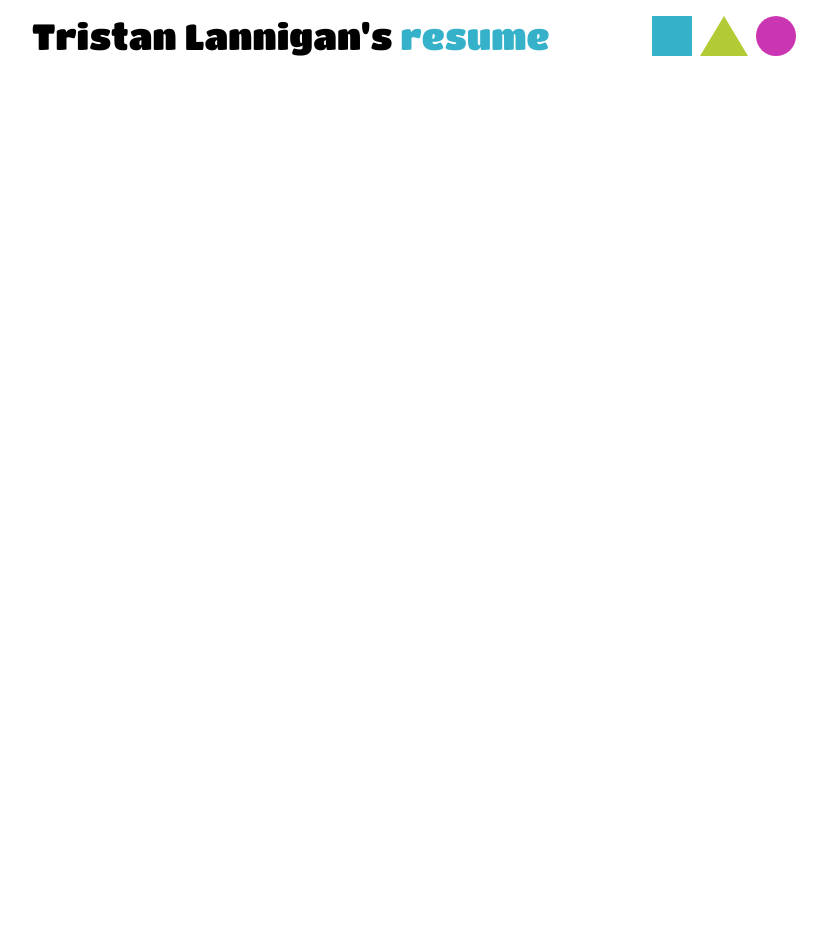
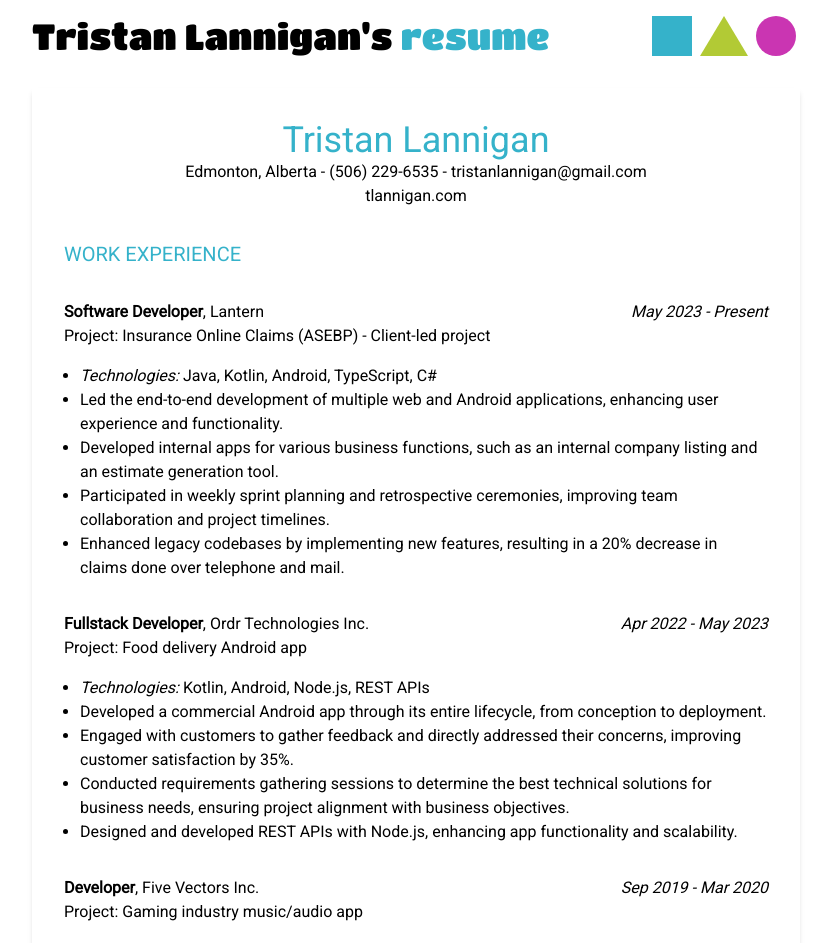
Before and after one commit to tlannigan/portfolio, a Next.js app: page /resume in a window 1280 px wide. Shown: the top 943 px of the page, without its empty margins (224-1051 px from the left). Before the commit the page ends 832 px from the top, so only its background shows below. Built offline with nearby package versions, Linux system fonts and the light colour scheme.

Commit message:
Add components to resume page
- Stop navbar links from trying to open current page

```diff
--- a/app/about/page.tsx
+++ b/app/about/page.tsx
@@ -2,10 +2,11 @@ import Navbar from '@/components/navbar'
 import { Page } from '../enums'
 
 export default function AboutPage() {
+    const page = Page.About
     return (
         <div className="min-h-dvh mx-auto py-4 overflow-hidden">
-            <div className="xl:container !max-w-screen-md flex flex-col gap-y-8 min-h-dvh mx-auto">
-                <Navbar page={Page.About} />
+            <div className="xl:container !max-w-screen-md h-full flex flex-col gap-y-8 mx-auto">
+                <Navbar page={page} />
             </div>
         </div>
     )
--- a/app/projects/page.tsx
+++ b/app/projects/page.tsx
@@ -6,10 +6,11 @@ import digYourselfOut from '@/public/digyourselfout.png'
 import apollo from '@/public/apollo.jpg'
 
 export default function ProjectsPage() {
+    const page = Page.Projects
     return (
         <div className="min-h-dvh mx-auto py-4 overflow-hidden">
-            <div className="xl:container !max-w-screen-md flex flex-col gap-y-8 min-h-dvh mx-auto">
-                <Navbar page={Page.Projects} />
+            <div className="xl:container !max-w-screen-md h-full flex flex-col gap-y-8 mx-auto">
+                <Navbar page={page} />
                 <div className='flex flex-col mt-8'>
                     <Project
                         src={ordr}
--- a/app/resume/page.tsx
+++ b/app/resume/page.tsx
@@ -1,11 +1,14 @@
 import Navbar from '@/components/navbar';
 import { Page } from '../enums';
+import Resume from '@/components/resume';
 
 export default function ResumePage() {
+    const page = Page.Resume
     return (
         <div className="min-h-dvh mx-auto py-4 overflow-hidden">
-            <div className="xl:container !max-w-screen-md flex flex-col gap-y-8 min-h-dvh mx-auto">
-                <Navbar page={Page.Resume} />
+            <div className="xl:container !max-w-screen-md h-full flex flex-col gap-y-8 mx-auto">
+                <Navbar page={page} />
+                <Resume />
             </div>
         </div>
     )
--- /dev/null
+++ b/components/education.tsx
@@ -0,0 +1,19 @@
+interface EducationProps {
+    name: string
+    startDate: string
+    endDate: string
+    institution: string
+    location: string
+}
+
+export default function Education({ name, startDate, endDate, institution, location }: EducationProps) {
+    return (
+        <div className='mb-8'>
+            <div className='flex flex-wrap justify-between'>
+                <p className='font-bold'>{name}</p>
+                <p className='italic'>{startDate} - {endDate}</p>
+            </div>
+            <p>{institution} - {location}</p>
+        </div>
+    )
+}
--- /dev/null
+++ b/components/job.tsx
@@ -0,0 +1,46 @@
+interface JobProps {
+    jobTitle: string
+    company: string
+    startDate: string
+    endDate: string
+    projectDescription: string
+    technologies: string[]
+    jobDescriptions: string[]
+}
+
+export default function Job({
+    jobTitle,
+    company,
+    startDate,
+    endDate,
+    projectDescription,
+    technologies,
+    jobDescriptions,
+}: JobProps) {
+    const descriptions = jobDescriptions.map((d, i) => {
+        return (
+            <li key={i} className="ml-4">
+                {d}
+            </li>
+        )
+    })
+    return (
+        <div className='mb-8'>
+            <div className="flex flex-wrap justify-between">
+                <p>
+                    <span className="font-bold">{jobTitle}</span>, {company}
+                </p>
+                <p className="italic">
+                    {startDate} - {endDate}
+                </p>
+            </div>
+            <p className="mb-4">Project: {projectDescription}</p>
+            <ul className="list-disc">
+                <li className="ml-4">
+                    <span className="italic">Technologies:</span> {technologies.join(', ')}
+                </li>
+                {descriptions}
+            </ul>
+        </div>
+    )
+}
--- a/components/navbarHeading.tsx
+++ b/components/navbarHeading.tsx
@@ -1,5 +1,6 @@
 import { Page } from '@/app/enums'
 import { titanOne } from '@/app/fonts'
+import Link from 'next/link'
 
 interface NavbarHeadingProps {
     page: Page
@@ -9,17 +10,27 @@ export default function NavbarHeading({ page }: NavbarHeadingProps) {
     const getSpan = () => {
         switch (page) {
             case Page.Resume:
-                return <span>Tristan Lannigan&apos;s <span className='text-[#35B2CA]'>resume</span></span>
+                return (
+                    <span>
+                        <Link href="/" className="hover:underline">Tristan Lannigan</Link>&apos;s <span className="text-[#35B2CA]">resume</span>
+                    </span>
+                )
             case Page.Projects:
-                return <span>Tristan Lannigan&apos;s <span className='text-[#B2CA35]'>projects</span></span>
+                return (
+                    <span>
+                        <Link href="/" className="hover:underline">Tristan Lannigan</Link>&apos;s <span className="text-[#B2CA35]">projects</span>
+                    </span>
+                )
             case Page.About:
-                return <span><span className='text-[#CA35B2]'>About</span> Tristan Lannigan</span>
+                return (
+                    <span>
+                        <span className="text-[#CA35B2]">About</span> <Link href="/" className="hover:underline">Tristan Lannigan</Link>
+                    </span>
+                )
             default:
                 return <span>Tristan Lannigan</span>
         }
     }
 
-    return (
-        <h1 className={`${titanOne.className} text-4xl`}>{getSpan()}</h1>
-    )
+    return <h1 className={`${titanOne.className} text-4xl`}>{getSpan()}</h1>
 }
--- /dev/null
+++ b/components/resume.tsx
@@ -0,0 +1,102 @@
+import Job from './job'
+import Education from './education'
+
+export default function Resume() {
+    return (
+        <div className='shadow-md p-8'>
+            <div className="mb-8">
+                <h2 className="text-center text-4xl text-[#35B2CA]">Tristan Lannigan</h2>
+                <p className="text-center">Edmonton, Alberta - (506) 229-6535 - tristanlannigan@gmail.com</p>
+                <p className="text-center">tlannigan.com</p>
+            </div>
+            <div>
+                <h3 className="text-xl mb-8 text-[#35B2CA]">WORK EXPERIENCE</h3>
+                <Job
+                    jobTitle="Software Developer"
+                    company="Lantern"
+                    startDate="May 2023"
+                    endDate="Present"
+                    projectDescription="Insurance Online Claims (ASEBP) - Client-led project"
+                    technologies={['Java', 'Kotlin', 'Android', 'TypeScript', 'C#']}
+                    jobDescriptions={[
+                        'Led the end-to-end development of multiple web and Android applications, enhancing user experience and functionality.',
+                        'Developed internal apps for various business functions, such as an internal company listing and an estimate generation tool.',
+                        'Participated in weekly sprint planning and retrospective ceremonies, improving team collaboration and project timelines.',
+                        'Enhanced legacy codebases by implementing new features, resulting in a 20% decrease in claims done over telephone and mail.',
+                    ]}
+                />
+                <Job
+                    jobTitle="Fullstack Developer"
+                    company="Ordr Technologies Inc."
+                    startDate="Apr 2022"
+                    endDate="May 2023"
+                    projectDescription="Food delivery Android app"
+                    technologies={['Kotlin', 'Android', 'Node.js', 'REST APIs']}
+                    jobDescriptions={[
+                        'Developed a commercial Android app through its entire lifecycle, from conception to deployment.',
+                        'Engaged with customers to gather feedback and directly addressed their concerns, improving customer satisfaction by 35%.',
+                        'Conducted requirements gathering sessions to determine the best technical solutions for business needs, ensuring project alignment with business objectives.',
+                        'Designed and developed REST APIs with Node.js, enhancing app functionality and scalability.',
+                    ]}
+                />
+                <Job
+                    jobTitle="Developer"
+                    company="Five Vectors Inc."
+                    startDate="Sep 2019"
+                    endDate="Mar 2020"
+                    projectDescription="Gaming industry music/audio app"
+                    technologies={['JavaScript', 'TypeScript', 'React', 'Node.js', 'AWS']}
+                    jobDescriptions={[
+                        'Developed frontend and backend implementations for music/audio apps in the gaming industry.',
+                        'Planned and implemented backend systems, including REST APIs and databases using AWS services, resulting in a 25% reduction in server response times.',
+                        'Introduced audio streaming capabilities, enhancing user experience.',
+                        'Organized development cycles with sprint planning meetings, improving project delivery timelines.',
+                    ]}
+                />
+                <Job
+                    jobTitle="Web Developer"
+                    company="VidCruiter Inc."
+                    startDate="Feb 2019"
+                    endDate="Sep 2019"
+                    projectDescription="Company website"
+                    technologies={['WordPress', 'HTML', 'CSS', 'JavaScript', 'jQuery']}
+                    jobDescriptions={[
+                        'Created custom WordPress templates and themes for the company website, improving design flexibility.',
+                        'Optimized site performance and Lighthouse rankings, achieving a 25% increase in site speed and reducing server bandwidth usage by 40%.',
+                        'Designed mock UI/UX using Photoshop, Illustrator, and Figma.',
+                    ]}
+                />
+                <Job
+                    jobTitle="Systems Administrator"
+                    company="ITEC 2000 Equipment & Hydraulics"
+                    startDate="Apr 2018"
+                    endDate="Aug 2018"
+                    projectDescription="IT infrastructure management"
+                    technologies={['VoIP', 'Wireless Access Points', 'Windows Server', 'Google Apps Script']}
+                    jobDescriptions={[
+                        'Ensured high availability for both user machines and on-site servers for 20 users across two sites, handling updates, backups, group policies, and website maintenance.',
+                        'Provided technical support for VoIP configurations and wireless access points, enhancing communication efficiency.',
+                        'Improved operational security by implementing MFA, SSO, and password vaults, improving user productivity.'
+                    ]}
+                />
+            </div>
+            <div>
+                <h3 className='text-xl mb-8 text-[#35B2CA]'>EDUCATION</h3>
+                <Education
+                    name='Bachelor of Science: Computer Science'
+                    startDate='Sep 2021'
+                    endDate='Feb 2022'
+                    institution='Athabasca University'
+                    location='Athabasca, AB'
+                />
+                <Education
+                    name='Web and Mobile Development'
+                    startDate='Sep 2018'
+                    endDate='Jun 2019'
+                    institution='Oulton College'
+                    location='Moncton, NB'
+                />
+            </div>
+        </div>
+    )
+}
```
Also changed, not shown: components/polygon.tsx (+7 -6 lines).
